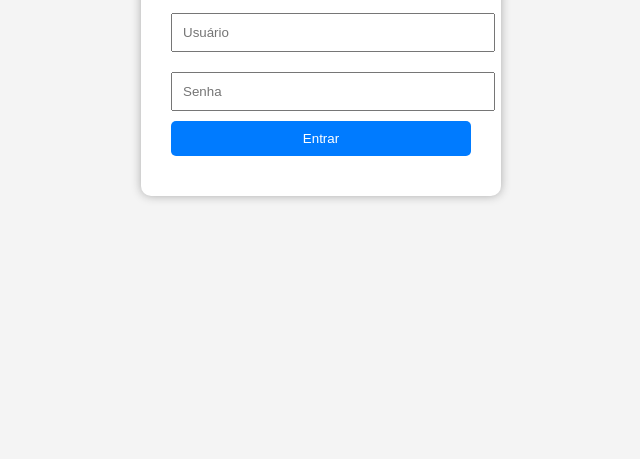
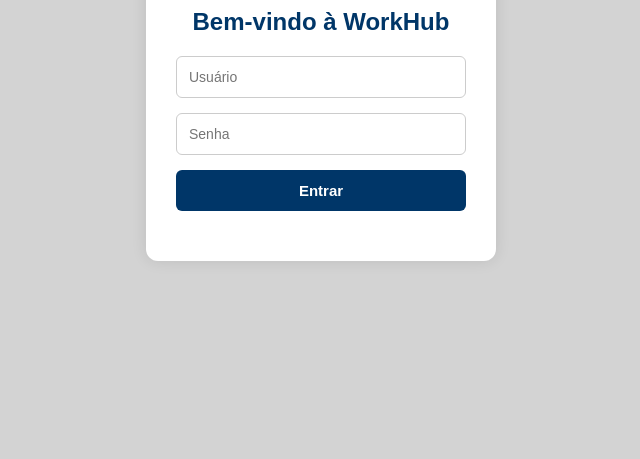
Before and after one commit to Joaofg09/Agendamento_salas, a website: page public/login.html in a window 1280 px wide. Shown: the part 357-816 px from the top of the page, without its empty margins (319-959 px from the left). Drawn offline with Linux system fonts and the light colour scheme.

Commit message:
login atualizado

```diff
--- a/public/login.html
+++ b/public/login.html
@@ -2,51 +2,86 @@
 <html lang="pt-BR">
 <head>
   <meta charset="UTF-8" />
-  <title>Login</title>
+  <title>Login - WorkHub Corp</title>
   <style>
+    * {
+      margin: 0;
+      padding: 0;
+      box-sizing: border-box;
+    }
+
     body {
       font-family: Arial, sans-serif;
-      background: #f4f4f4;
+      background-color: #D3D3D3;
       display: flex;
       justify-content: center;
       align-items: center;
       height: 100vh;
     }
-    .box {
-      background: white;
-      padding: 30px;
-      border-radius: 10px;
-      box-shadow: 0 0 10px #aaa;
-      width: 300px;
+
+    .login-container {
+      background-color: white;
+      padding: 40px 30px;
+      border-radius: 12px;
+      box-shadow: 0 0 15px rgba(0, 0, 0, 0.1);
+      width: 350px;
+      text-align: center;
     }
-    input {
+
+    .login-container img {
+      width: 120px;
+      margin-bottom: 20px;
+    }
+
+    .login-container h2 {
+      color: #003668;
+      margin-bottom: 20px;
+    }
+
+    input[type="text"],
+    input[type="password"] {
       width: 100%;
-      padding: 10px;
-      margin: 10px 0;
+      padding: 12px;
+      margin-bottom: 15px;
+      border: 1px solid #ccc;
+      border-radius: 6px;
+      font-size: 14px;
     }
+
     button {
       width: 100%;
-      padding: 10px;
-      background: #007bff;
+      padding: 12px;
+      background-color: #003668;
       color: white;
+      font-weight: bold;
       border: none;
-      border-radius: 5px;
+      border-radius: 6px;
       cursor: pointer;
+      font-size: 15px;
+      transition: background-color 0.3s;
     }
+
     button:hover {
-      background: #0056b3;
+      background-color: #455073;
+    }
+
+    #msg {
+      margin-top: 10px;
+      color: red;
+      font-size: 14px;
     }
   </style>
 </head>
 <body>
-  <div class="box">
-    <h2>Login</h2>
+  <div class="login-container">
+    <img src="images/logo.png" alt="WorkHub Corp Logo" />
+    <h2>Bem-vindo à WorkHub</h2>
     <form id="loginForm">
       <input type="text" id="usuario" placeholder="Usuário" required />
       <input type="password" id="senha" placeholder="Senha" required />
       <button type="submit">Entrar</button>
     </form>
-    <div id="msg" style="margin-top: 10px;"></div>
+    <div id="msg"></div>
   </div>
 
   <script>
@@ -73,11 +108,9 @@
           tipoUsuario: data.usuario.tipoUsuario
         };
         sessionStorage.setItem('usuario', JSON.stringify(usuarioCompleto));
-
         window.location.href = '/agendamento.html';
       } else {
         document.getElementById('msg').innerText = '❌ ' + (data.message || 'Login inválido');
-        document.getElementById('msg').style.color = 'red';
       }
     });
   </script>
```
Also changed, not shown: agendamentos.json (+7 -21 lines), public/images/logo.png (added).
